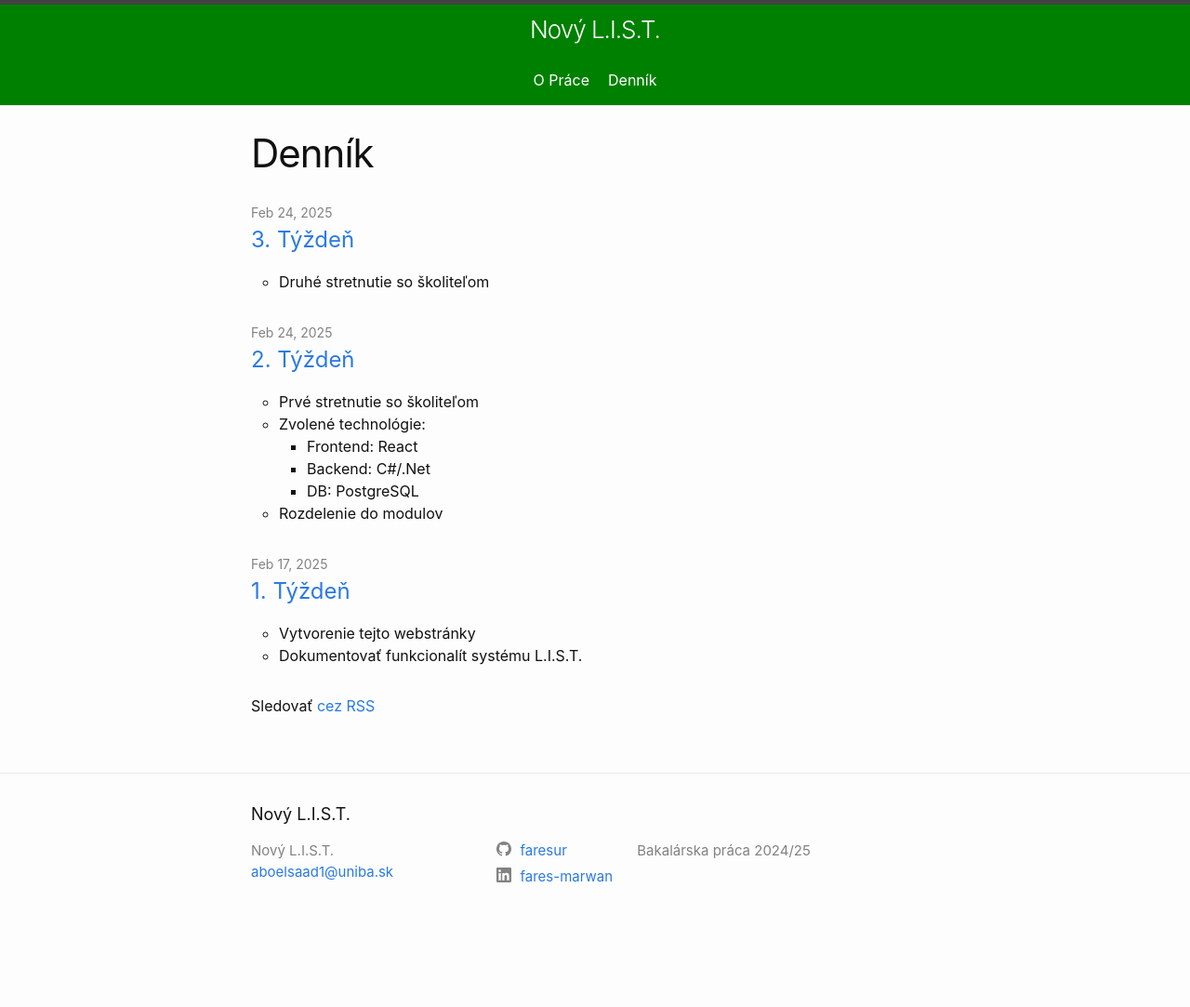
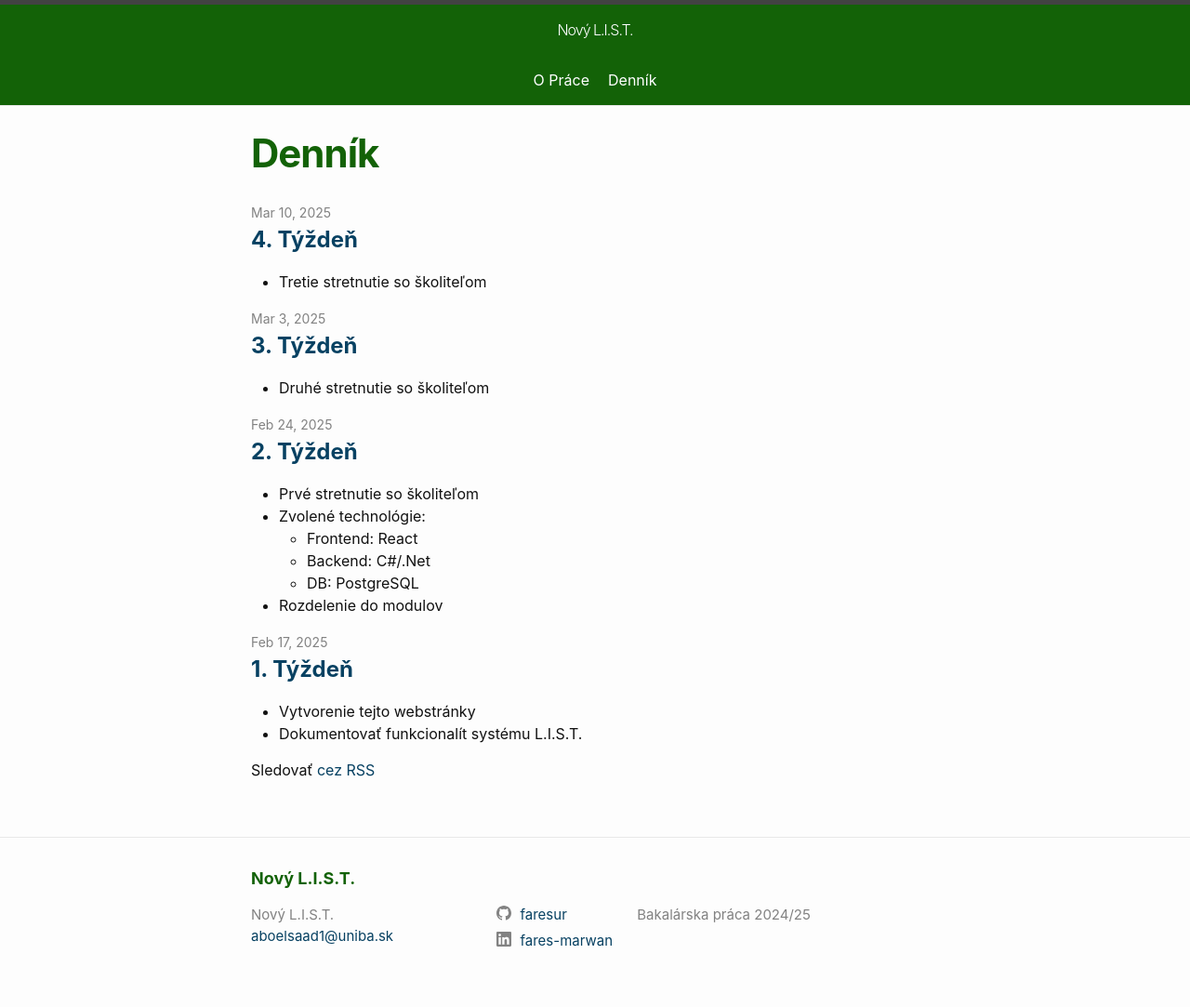
Before and after one commit to faresur/new-list-website, a Jekyll site: the page built from dennik.html, in a window 1280 px wide. Shown: the whole page at 93% size. Built offline with Jekyll 4.4.1, drawn with Linux system fonts in a browser that asks for light colours; before the commit the page ends 1014 px from its top, so only the background shows below that.

Commit message:
Minor scss changes

```diff
--- a/Gemfile
+++ b/Gemfile
@@ -16,3 +16,5 @@ end
 gem "wdm", "~> 0.1", :platforms => [:mingw, :x64_mingw, :mswin]
 
 gem "http_parser.rb", "~> 0.6.0", :platforms => [:jruby]
+
+gem 'bootstrap', '~> 5.3.3'
--- a/_layouts/default.html
+++ b/_layouts/default.html
@@ -14,7 +14,6 @@
     </main>
 
     {%- include footer.html -%}
-
   </body>
 
 </html>
--- a/_posts/2025-03-03-tyzden03.markdown
+++ b/_posts/2025-03-03-tyzden03.markdown
@@ -1,7 +1,7 @@
 ---
 layout: post
 title:  "3. Týždeň"
-date:   2025-02-24 08:00:00 +0100
+date:   2025-03-03 08:00:00 +0100
 categories: dennik
 ---
 
--- /dev/null
+++ b/_posts/2025-03-10-tyzden04.markdown
@@ -0,0 +1,8 @@
+---
+layout: post
+title:  "4. Týždeň"
+date:   2025-03-10 08:00:00 +0100
+categories: dennik
+---
+
+- Tretie stretnutie so školiteľom
--- /dev/null
+++ b/_sass/list.scss
@@ -0,0 +1,35 @@
+@charset "utf-8";
+
+$base-font-family: -apple-system, BlinkMacSystemFont, "Segoe UI", Roboto, Helvetica, Arial, sans-serif, "Apple Color Emoji", "Segoe UI Emoji", "Segoe UI Symbol" !default;
+$base-font-size:   16px !default;
+$base-font-weight: 400 !default;
+$small-font-size:  $base-font-size * 0.875 !default;
+$base-line-height: 1.5 !default;
+
+$spacing-unit:     30px !default;
+
+$text-color:       #111 !default;
+$background-color: #fdfdfd !default;
+$brand-color:      #2a7ae2 !default;
+
+$grey-color:       #828282 !default;
+$grey-color-light: lighten($grey-color, 40%) !default;
+$grey-color-dark:  darken($grey-color, 25%) !default;
+
+$table-text-align: left !default;
+
+// Width of the content area
+$content-width:    800px !default;
+
+$on-palm:          600px !default;
+$on-laptop:        800px !default;
+
+$list-green: #136207 !default;
+$list-blue: #074162 !default;
+$list-purple: #560762 !default;
+$list-brown: #622807 !default;
+
+@import
+  "list/base",
+  "list/layout"
+;
--- /dev/null
+++ b/_sass/list/_base.scss
@@ -0,0 +1,18 @@
+
+h1, h2, h3, h4, h5, h6 {
+  font-weight: bold;
+  color: $list-green;
+}
+
+a {
+  color: $list-blue;
+
+  &:hover {
+    color: lighten($list-blue, 20);
+    text-decoration: underline;
+  }
+
+  &:visited {
+    color: $list-purple;
+  }
+}
--- /dev/null
+++ b/_sass/list/_layout.scss
@@ -0,0 +1,53 @@
+.site-header {
+  border-top: 5px solid $grey-color-dark;
+  border-bottom: 1px solid $grey-color-light;
+  min-height: $spacing-unit * 1.865;
+
+  // Positioning context for the mobile navigation icon
+  position: relative;
+
+  background-color: $list-green;
+  color: white;
+}
+
+.site-title {
+  font-weight: 300;
+  line-height: $base-line-height * $base-font-size * 2.25;
+  letter-spacing: -1px;
+  margin-bottom: 0;
+  justify-content: center;
+  text-align: center;
+
+  &,
+  &:visited {
+    color: white;
+  }
+
+  &:hover {
+    color: white;
+  }
+}
+
+.site-nav {
+  line-height: $base-line-height * $base-font-size * 2.25;
+  justify-content: center;
+  text-align: center;
+
+  .nav-trigger {
+    display: none;
+  }
+
+  .menu-icon {
+    display: none;
+  }
+
+  .page-link {
+    color: white;
+    line-height: $base-line-height;
+
+    // Gaps between nav items, but not on the last one
+    &:not(:last-child) {
+      margin-right: 20px;
+    }
+  }
+}
--- a/_sass/site.scss
+++ /dev/null
@@ -1,107 +0,0 @@
-.site-header {
-  border-top: 5px solid $grey-color-dark;
-  border-bottom: 1px solid $grey-color-light;
-  min-height: $spacing-unit * 1.865;
-
-  // Positioning context for the mobile navigation icon
-  position: relative;
-
-  background-color: green;
-  color: white;
-}
-
-.site-title {
-  @include relative-font-size(1.625);
-  font-weight: 300;
-  line-height: $base-line-height * $base-font-size * 2.25;
-  letter-spacing: -1px;
-  margin-bottom: 0;
-  justify-content: center;
-  text-align: center;
-
-  &,
-  &:visited {
-    color: white;
-  }
-
-  &:hover {
-    color: white;
-  }
-}
-
-.site-nav {
-  line-height: $base-line-height * $base-font-size * 2.25;
-  justify-content: center;
-  text-align: center;
-
-  .nav-trigger {
-    display: none;
-  }
-
-  .menu-icon {
-    display: none;
-  }
-
-  .page-link {
-    color: white;
-    line-height: $base-line-height;
-
-    // Gaps between nav items, but not on the last one
-    &:not(:last-child) {
-      margin-right: 20px;
-    }
-  }
-
-  @include media-query($on-palm) {
-    position: absolute;
-    top: 9px;
-    right: $spacing-unit * 0.5;
-    background-color: $background-color;
-    border: 1px solid $grey-color-light;
-    border-radius: 5px;
-    text-align: right;
-
-    label[for="nav-trigger"] {
-      display: block;
-      float: right;
-      width: 36px;
-      height: 36px;
-      z-index: 2;
-      cursor: pointer;
-    }
-
-    .menu-icon {
-      display: block;
-      float: right;
-      width: 36px;
-      height: 26px;
-      line-height: 0;
-      padding-top: 10px;
-      text-align: center;
-
-      > svg {
-        fill: $grey-color-dark;
-      }
-    }
-
-    input ~ .trigger {
-      clear: both;
-      display: none;
-    }
-
-    input:checked ~ .trigger {
-      display: block;
-      padding-bottom: 5px;
-    }
-
-    .page-link {
-      display: block;
-      margin-left: 20px;
-      padding: 5px 10px;
-
-      &:not(:last-child) {
-        margin-right: 0;
-      }
-    }
-  }
-}
--- a/assets/main.scss
+++ b/assets/main.scss
@@ -2,5 +2,5 @@
 
 ---
 
-@import "minima";
-@import "site";
+@use "minima";
+@use "list";
--- a/dennik.html
+++ b/dennik.html
@@ -5,9 +5,9 @@ permalink: /dennik/
 ---
 
 {%- if site.posts.size > 0 -%}
-    <ul class="post-list">
+    <div class="row">
       {%- for post in site.posts -%}
-      <li>
+      <div class="col-4">
         {%- assign date_format = site.minima.date_format | default: "%b %-d, %Y" -%}
         <span class="post-meta">{{ post.date | date: date_format }}</span>
         <h3>
@@ -18,9 +18,9 @@ permalink: /dennik/
         {%- if site.show_excerpts -%}
           {{ post.excerpt }}
         {%- endif -%}
-      </li>
+      </div>
       {%- endfor -%}
-    </ul>
+    </div>
 
     <p class="rss-subscribe">Sledovať <a href="{{ "/feed.xml" | relative_url }}">cez RSS</a></p>
 {%- endif -%}
```
